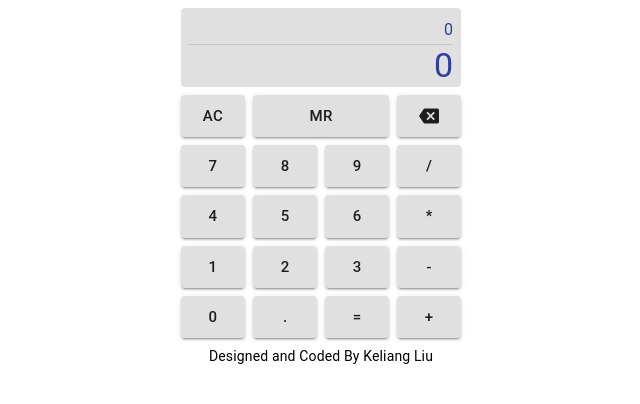
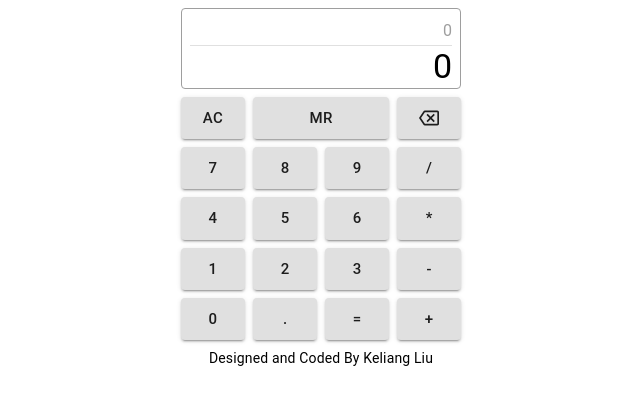
Before and after one commit to ke-liang-liu/calculator, a React (Create React App) app: page / in a window 1280 px wide. Shown: the top 404 px of the page, without its empty margins (319-959 px from the left). Built offline with nearby package versions, Linux system fonts and the light colour scheme.

Commit message:
change bulletboard to outlined style

```diff
--- a/public/index.html
+++ b/public/index.html
@@ -6,7 +6,7 @@
   <link rel="icon" href="%PUBLIC_URL%/favicon.ico" />
   <meta name="viewport" content="width=device-width, initial-scale=1" />
   <meta name="theme-color" content="#000000" />
-  <meta name="description" content="An Online Calculator" />
+  <meta name="description" content="An online calculator with history and keyboard support" />
   <link rel="apple-touch-icon" href="%PUBLIC_URL%/logo32.png" />
   <!--
       manifest.json provides metadata used when your web app is installed on a
--- a/src/App.js
+++ b/src/App.js
@@ -2,7 +2,7 @@ import React, { useState, useEffect } from 'react';
 import Typography from '@material-ui/core/Typography';
 import Divider from '@material-ui/core/Divider';
 import Button from '@material-ui/core/Button';
-import BackspaceIcon from '@material-ui/icons/Backspace';
+import BackspaceOutlinedIcon from '@material-ui/icons/BackspaceOutlined';
 import MyButton, { buttons } from './components/MyButton';
 import HistoryDialog from './components/HistoryDialog';
 import useStyles from './components/styles';
@@ -115,14 +115,11 @@ function Calculator() {
       case '+':
       case '*':
       case '/':
-        if ('<-' === lastButton || 'MR' === lastButton) {
+        if ('<-' === lastButton || 'MR' === lastButton || prevVal === 'initZero') {
           setPrevVal(currVal);
           setCurrOperator(value);
         } else if (/\d/.test(lastButton)) {
           evaluateResult();
-          setCurrOperator(value);
-        } else if (prevVal === 'initZero') {
-          setPrevVal(currVal);
           setCurrOperator(value);
         } else if (value === '-' && ['+', '-', '*', '/'].includes(lastButton)) {
           setCurrSign('-');
@@ -199,7 +196,7 @@ function Calculator() {
           <Typography className={classes.equation} variant='subtitle1'>
             {history.length > 0 ? history[0] : '0'}
           </Typography>
-          <Divider className={classes.divider} />
+          <Divider />
           <Typography id="display" variant="h4" value={currVal}>
             {currVal}
           </Typography>
@@ -212,7 +209,7 @@ function Calculator() {
 
         <div className={[classes.item, classes.backspace].join(' ')} >
           <Button size='large' variant='contained' id='backspace' onClick={() => handleClick('<-')} fullWidth style={{ height: 42 }}>
-            <BackspaceIcon fontSize='small' />
+            <BackspaceOutlinedIcon fontSize='small' />
           </Button>
         </div>
         <div className={[classes.item, classes.memory].join(' ')} >
--- a/src/components/HistoryDialog.js
+++ b/src/components/HistoryDialog.js
@@ -30,7 +30,7 @@ export default function HistoryDialog(props) {
   return (
     <Dialog onClose={handleClose} open={open} maxWidth='xs' fullWidth scroll='paper'>
       <DialogActions style={{ justifyContent: 'center', marginTop: 8 }}>
-        <Button variant='contained' onClick={handleClose}>&nbsp;&nbsp;&nbsp;&nbsp;&nbsp;&nbsp;Cancel&nbsp;&nbsp;&nbsp;&nbsp;&nbsp;&nbsp;</Button>
+        <Button variant='contained' onClick={handleClose}>&nbsp;&nbsp;&nbsp;&nbsp;&nbsp;&nbsp;&nbsp;Cancel&nbsp;&nbsp;&nbsp;&nbsp;&nbsp;&nbsp;&nbsp;</Button>
         <Button variant='contained' onClick={onClearHistory}>Clear History</Button>
       </DialogActions>
       <DialogContent>
@@ -43,7 +43,7 @@ export default function HistoryDialog(props) {
             ))}
           </List>
         ) : (
-            <p style={{ textAlign: 'center' }}>History is empty.</p>
+            <p style={{ textAlign: 'center' }}>Your calculation history appears here so that you can reuse the results</p>
           )}
       </DialogContent>
     </Dialog>
--- a/src/components/styles.js
+++ b/src/components/styles.js
@@ -27,14 +27,15 @@ const useStyles = makeStyles(theme => ({
     width: '100%'
   },
   bulletboard: {
-    color: theme.palette.primary.dark,
+    border: '1px solid',
+    borderColor: theme.palette.grey[500],
     gridArea: 'bulletboard',
     textAlign: 'right',
-    backgroundColor: theme.palette.grey[300],
     padding: theme.spacing(0, 1),
     borderRadius: theme.shape.borderRadius,
   },
   equation: {
+    color: theme.palette.grey[500],
     margin: theme.spacing(1, 0),
     marginBottom: 0,
   },
@@ -54,7 +55,8 @@ const useStyles = makeStyles(theme => ({
     width: 'fit-content',
   },
   item: {
-    color: theme.palette.text.secondary.dark,
+    // color: 'red',
+    // color: theme.palette.text.secondary.dark,
     // whiteSpace: 'nowrap',
   },
   historyDialog: {
```
